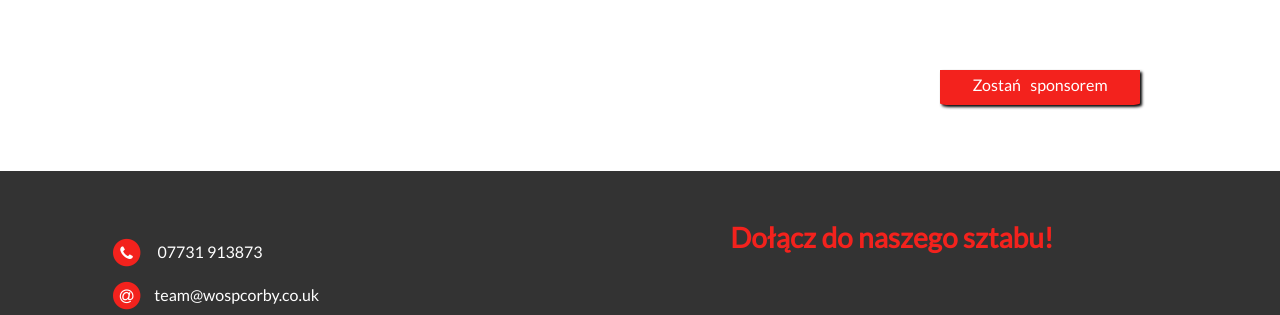
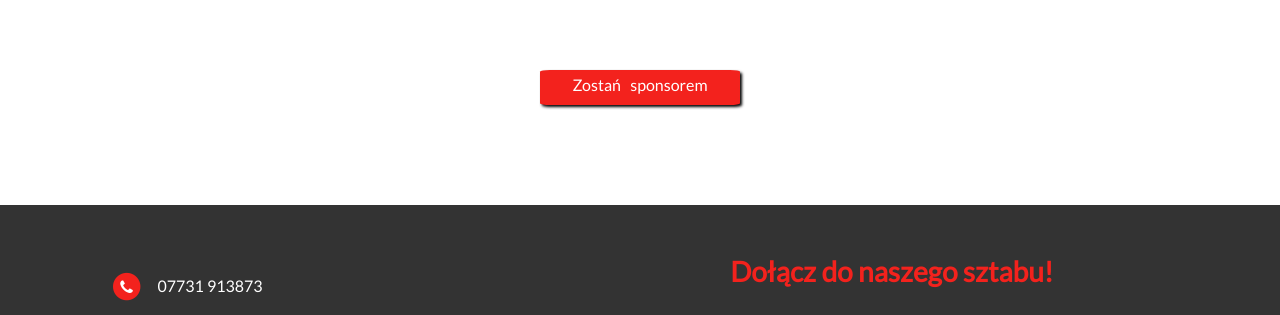
Before and after one commit to MaraBl/Wosp_2020_Corby, a website: page index.html in a window 1280 px wide. Shown: the part 2988-3303 px from the top of the page. Drawn offline with nearby package versions, Linux system fonts and the light colour scheme.

Commit message:
improve style

```diff
--- a/index.html
+++ b/index.html
@@ -295,7 +295,7 @@
         </div>
         <div class="col-12">
 	        <div class="popover-block-container">
-			  <button tabindex="0" type="button" class="btn_top red_button" data-popover-content="#sponsor" data-toggle="popover" data-placement="bottom">
+			  <button tabindex="0" type="button" class="btn red_button" data-popover-content="#sponsor" data-toggle="popover" data-placement="bottom">
 			    <a>Zostań &nbsp sponsorem</a>
 			  </button>
 			  <div id="sponsor" style="display:none;">
```
